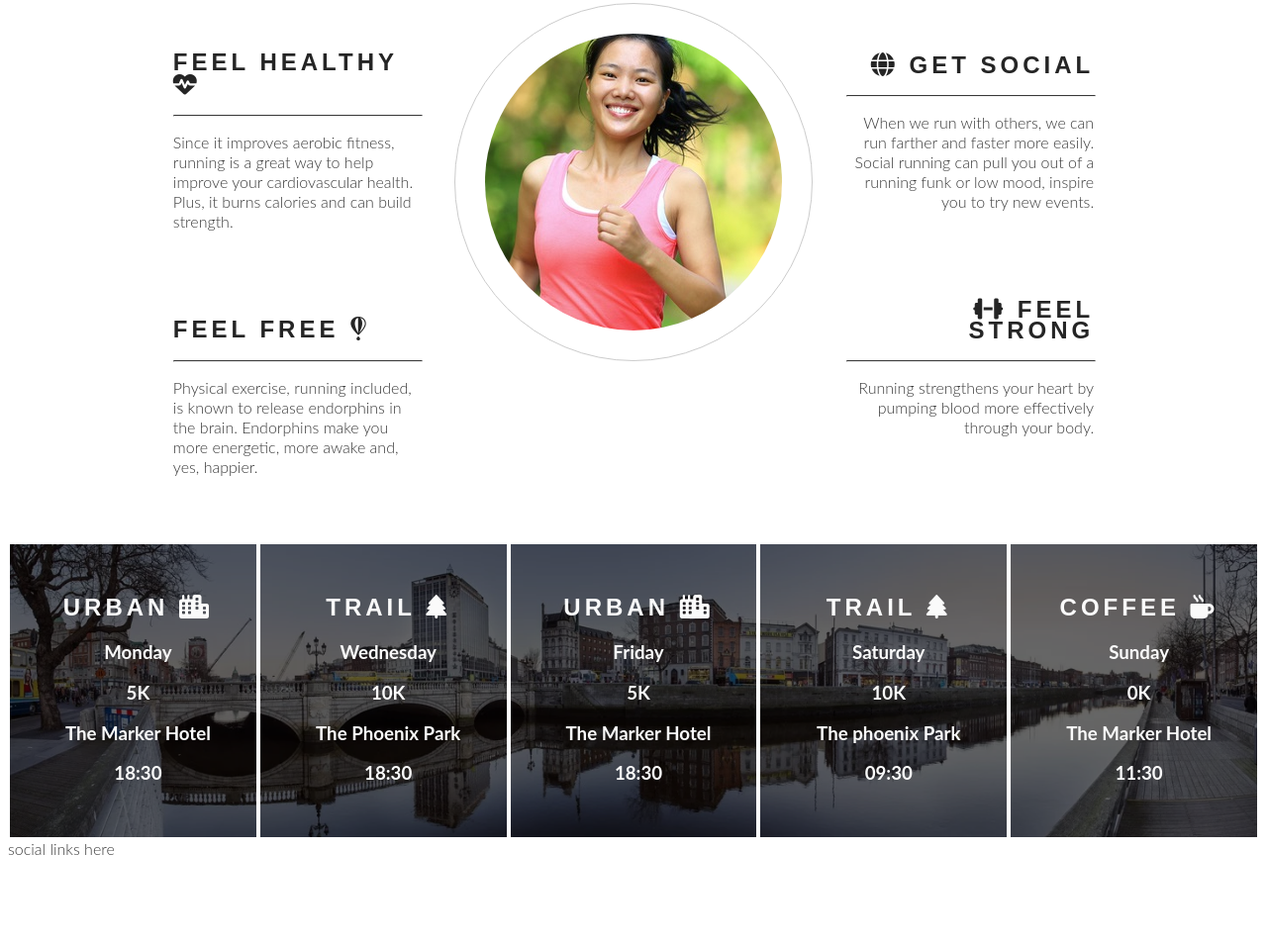
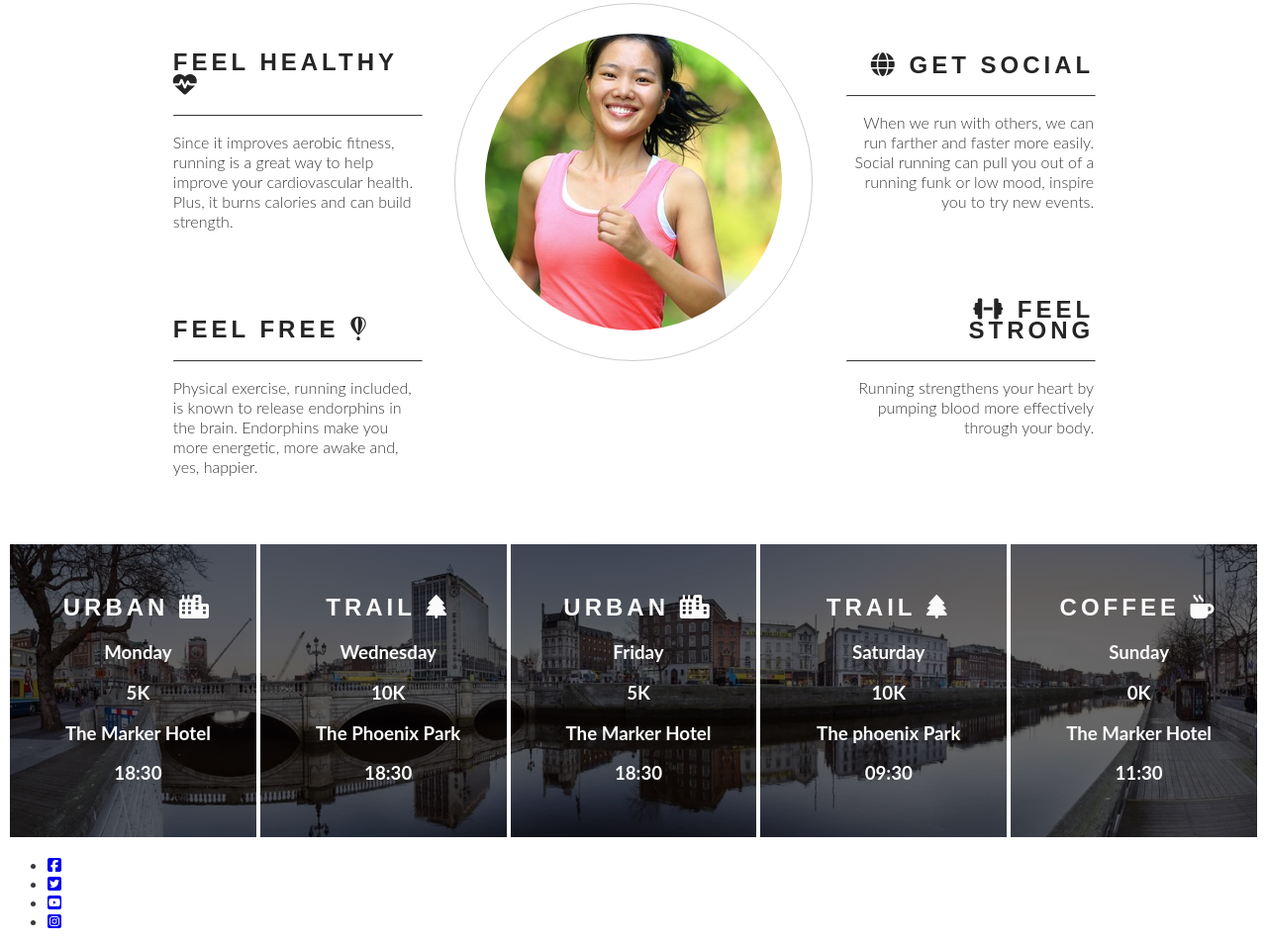
Before and after one commit to WillMan01/love-running, a plain HTML site: page index.html in a window 1280 px wide. Shown: the part 841-1797 px from the top of the page at 99% size. Before the commit the page ends 1716 px from the top, so only its background shows below. Drawn offline with Linux system fonts and the light colour scheme.

Commit message:
Add social media icons to footer

```diff
--- a/index.html
+++ b/index.html
@@ -131,7 +131,20 @@
         </div>
     </section>
     <footer>
-        social links here
+        <ul>
+            <li>
+                <a href="https://facebook.com" target="_blank" rel="noopener" aria-label="visit our facebook page (opens in anew tab)"><i class="fa-brands fa-square-facebook"></i></a>
+            </li>
+            <li>
+                <a href="https://twitter.com" target="_blank" rel="noopener" aria-label="visit our twitter page (opens in anew tab)"><i class="fa-brands fa-square-twitter"></i></a>
+            </li>
+            <li>
+                <a href="https://youtube.com" target="_blank" rel="noopener" aria-label="visit our youtube channel (opens in anew tab)"><i class="fa-brands fa-square-youtube"></i></a>
+            </li>
+            <li>
+                <a href="https://instagram.com" target="_blank" rel="noopener" aria-label="visit our instagram page (opens in anew tab)"><i class="fa-brands fa-square-instagram"></i></a>
+            </li>
+        </ul>
     </footer>
 
     <!-- font awesome script-->
```
